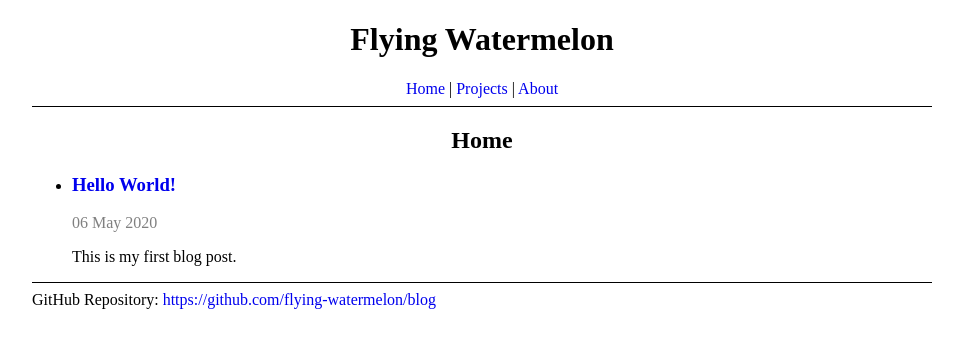
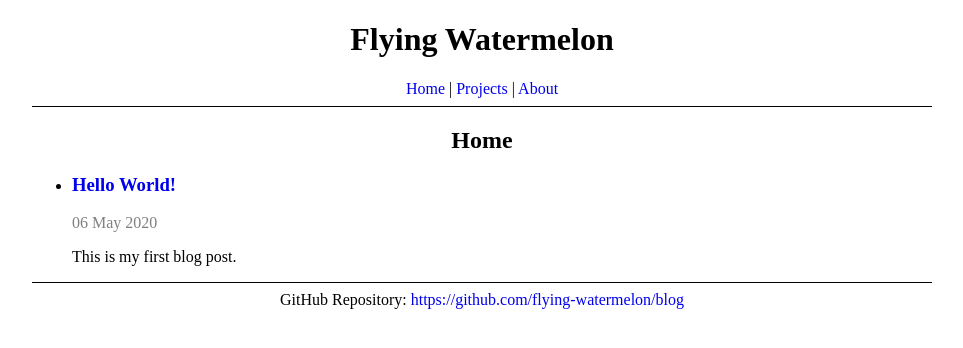
Before and after one commit to flying-watermelon/blog, a Jekyll site: the page built from index.html, in a window 1280 px wide. Shown: the top 348 px of the page, without its empty margins (158-1121 px from the left). Built offline with Jekyll 4.4.1, drawn with Linux system fonts in a browser that asks for light colours.

Commit message:
Put the footer also in the center.

```diff
--- a/_layouts/default.html
+++ b/_layouts/default.html
@@ -18,12 +18,12 @@
         <h2>{{ page.title }}</h2>
         {{ content }}
         <hr />
-        <div class="footer">
+        <footer>
             GitHub Repository:
             <a href="https://github.com/flying-watermelon/blog">
                 https://github.com/flying-watermelon/blog
             </a>
-        </div>
+        </footer>
     </div>
 </body>
 
--- a/assets/css/styles.sass
+++ b/assets/css/styles.sass
@@ -1,6 +1,6 @@
 ---
 ---
-h1, h2, nav
+h1, h2, nav, footer
     text-align: center
 
 hr
```
